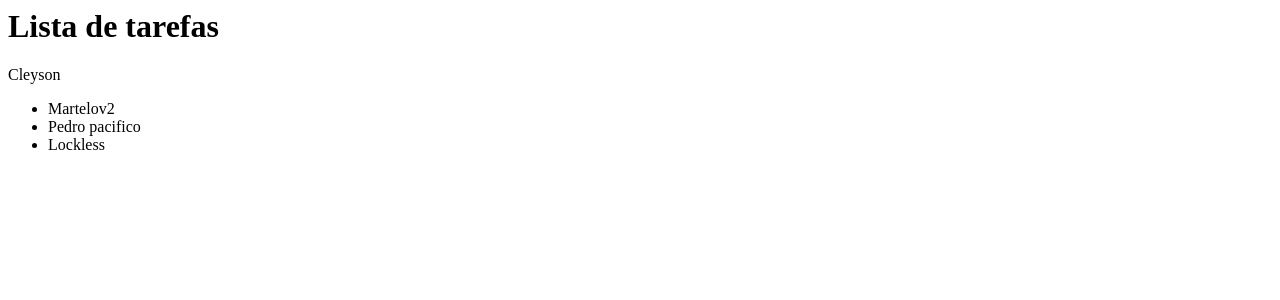
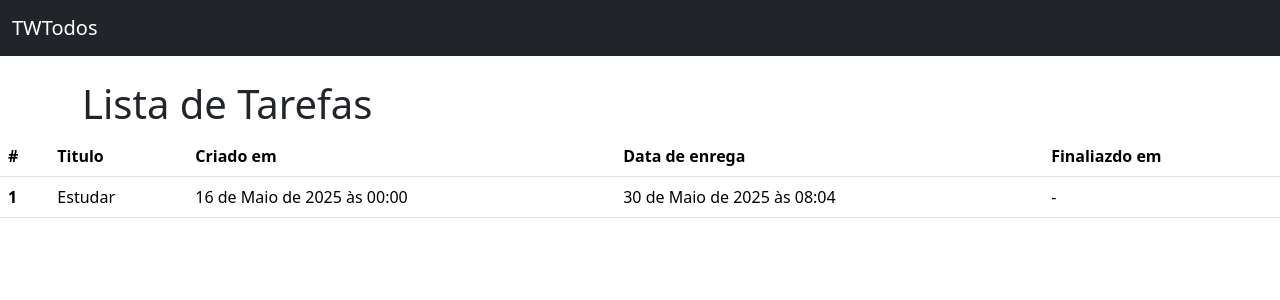
Before and after one commit to KaueKendric/PROJETI-2025-1, a Django app: page / in a window 1280 px wide. Shown: the top 300 px of the page. Run offline with Django 5.2, Linux system fonts and the light colour scheme; data comes from the database, SQL or seed files in the repository; both versions use the stored data as it was after the commit.

Commit message:
Fazendo todo list

```diff
--- a/todos/models.py
+++ b/todos/models.py
@@ -3,6 +3,6 @@
 
 class Todo(models.Model):
     title = models.CharField(max_length=100, null=False, blank=False)
-    created_at = models.DateTimeField(auto_now_add=True, null=False, blank=False)
-    deadline = models.DateTimeField(null=False, blank=False)
-    finished_at = models.DateTimeField(null=True)
+    created_at = models.DateField(auto_now_add=True, null=False, blank=False)
+    deadline = models.DateField(null=False, blank=False)
+    finished_at = models.DateField(null=True)
--- a/todos/templates/todos/todo_list.html
+++ b/todos/templates/todos/todo_list.html
@@ -1,7 +1,50 @@
-<h1>Lista de tarefas</h1>
-{{ nome }}
-<ul>
-    {%for aluno in alunos%}
-        <li>{{ aluno }}</li>
-    {% endfor %}
-</ul>
+<!doctype html>
+<html lang="pt-br">
+  <head>
+    <meta charset="utf-8">
+    <meta name="viewport" content="width=device-width, initial-scale=1">
+
+    <title>Todos - Lista de tarefas</title>
+
+    <link href="https://cdn.jsdelivr.net/npm/bootstrap@5.3.6/dist/css/bootstrap.min.css" rel="stylesheet" integrity="sha384-4Q6Gf2aSP4eDXB8Miphtr37CMZZQ5oXLH2yaXMJ2w8e2ZtHTl7GptT4jmndRuHDT" crossorigin="anonymous">
+  </head>
+  <body>
+
+<nav class="navbar bg-dark mb-4" data-bs-theme="dark">
+    <div class="container-fluid">
+      <a class="navbar-brand" href="#">TWTodos</a>
+    </div>
+  </nav>
+  <main>
+    <h1 class="container">Lista de Tarefas</h1>
+    <table class="table">
+
+      <thead>
+        <tr>
+          <th scope="col">#</th>
+          <th scope="col">Titulo</th>
+          <th scope="col">Criado em</th>
+          <th scope="col">Data de enrega</th>
+          <th scope="col"> Finaliazdo em</th>
+        </tr>
+      </thead>
+      <tbody>
+        {% for todo in todos %}
+
+        <tr>
+          <th scope="row">{{ todo.pk }}</th>
+          <td>{{ todo.title|default:"-" }}</td>
+          <td>{{ todo.created_at|default:"-" }}</td>
+          <td>{{ todo.deadline|default:"-" }}</td>
+          <td>{{ todo.finished_at|default:"-" }}</td>
+        </tr>
+        {% endfor %}
+      </tbody>
+    </table>
+  </main>
+
+
+
+    <script src="https://cdn.jsdelivr.net/npm/bootstrap@5.3.6/dist/js/bootstrap.bundle.min.js" integrity="sha384-j1CDi7MgGQ12Z7Qab0qlWQ/Qqz24Gc6BM0thvEMVjHnfYGF0rmFCozFSxQBxwHKO" crossorigin="anonymous"></script>
+  </body>
+</html>
--- a/todos/views.py
+++ b/todos/views.py
@@ -1,7 +1,6 @@
 from django.shortcuts import render
-
+from .models import Todo
 
 def todo_list(request):
-    nome = "Cleyson"
-    alunos = ["Martelov2", "Pedro pacifico", "Lockless"]
-    return render(request, "todos/todo_list.html", {"nome": nome, "alunos": alunos})
+    todos = Todo.objects.all()
+    return render(request, "todos/todo_list.html", {"todos": todos})
```
Also changed, not shown: db.sqlite3.
